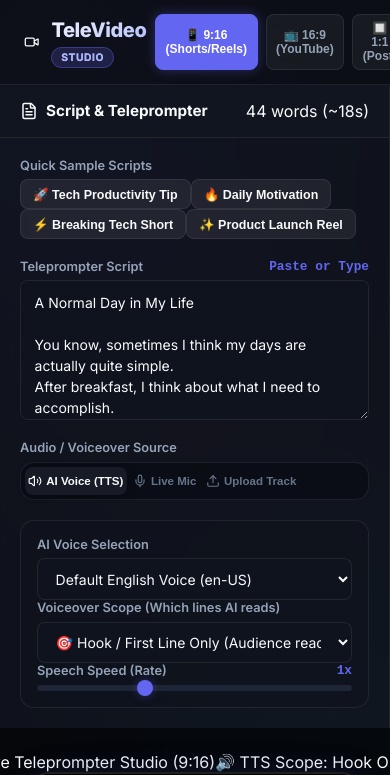
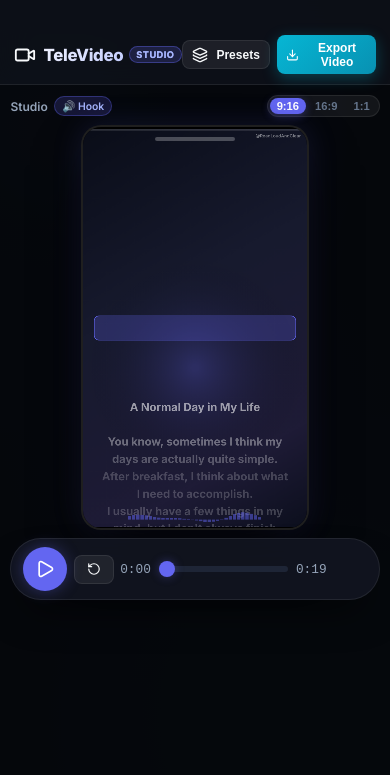
Before and after one commit to Dlipdevlpr/televideo-studio, a React (Vite) app: page / in a window 390 px wide. Shown: the top 775 px of the page. Built offline with nearby package versions, Linux system fonts and the light colour scheme; a web font is replaced by a local one.

Commit message:
feat(mobile): add mobile bottom tab navigation, camera notch safe-area insets, and responsive studio layout

```diff
--- a/src/App.jsx
+++ b/src/App.jsx
@@ -1,4 +1,5 @@
 import React, { useState } from 'react';
+import { FileText, PlaySquare, Sliders } from 'lucide-react';
 import Navbar from './components/Navbar';
 import ScriptEditor from './components/ScriptEditor';
 import CustomizerPanel from './components/CustomizerPanel';
@@ -14,6 +15,7 @@
 
   // Aspect Ratio & Layout State
   const [aspectRatio, setAspectRatio] = useState('9:16'); // '9:16' | '16:9' | '1:1'
+  const [mobileTab, setMobileTab] = useState('preview'); // 'script' | 'preview' | 'style'
 
   // Teleprompter & Styling State
   const [activePresetId, setActivePresetId] = useState('smooth-teleprompter');
@@ -111,6 +113,7 @@
       {/* Main Workspace Layout */}
       <main className="main-workspace">
         {/* Left Panel: Script & Audio Editor */}
+        <div className={`panel-wrapper panel-wrapper-script ${mobileTab === 'script' ? 'mobile-active' : ''}`}>
           <ScriptEditor
             scriptText={scriptText}
             setScriptText={setScriptText}
@@ -130,8 +133,10 @@
             selectedTtsLines={selectedTtsLines}
             setSelectedTtsLines={setSelectedTtsLines}
           />
+        </div>
 
         {/* Center Panel: Live Video Canvas Stage */}
+        <div className={`panel-wrapper panel-wrapper-preview ${mobileTab === 'preview' ? 'mobile-active' : ''}`}>
           <VideoCanvasPreview
             scriptText={scriptText}
             scrollMode={scrollMode}
@@ -150,6 +155,7 @@
             watermarkText={watermarkText}
             showWatermark={showWatermark}
             aspectRatio={aspectRatio}
+            setAspectRatio={setAspectRatio}
             audioMode={audioMode}
             selectedVoiceIndex={selectedVoiceIndex}
             speechRate={speechRate}
@@ -164,8 +170,10 @@
             ttsRangeMode={ttsRangeMode}
             selectedTtsLines={selectedTtsLines}
           />
+        </div>
 
         {/* Right Panel: Teleprompter Customizer */}
+        <div className={`panel-wrapper panel-wrapper-style ${mobileTab === 'style' ? 'mobile-active' : ''}`}>
           <CustomizerPanel
             scrollMode={scrollMode}
             setScrollMode={setScrollMode}
@@ -206,7 +214,35 @@
             boxBorderWidth={boxBorderWidth}
             setBoxBorderWidth={setBoxBorderWidth}
           />
+        </div>
       </main>
+
+      {/* Mobile Bottom Navigation */}
+      <nav className="mobile-bottom-nav">
+        <button
+          className={`mobile-nav-btn ${mobileTab === 'script' ? 'active' : ''}`}
+          onClick={() => setMobileTab('script')}
+        >
+          <FileText size={20} />
+          <span>Script</span>
+        </button>
+
+        <button
+          className={`mobile-nav-btn ${mobileTab === 'preview' ? 'active' : ''}`}
+          onClick={() => setMobileTab('preview')}
+        >
+          <PlaySquare size={20} />
+          <span>Studio</span>
+        </button>
+
+        <button
+          className={`mobile-nav-btn ${mobileTab === 'style' ? 'active' : ''}`}
+          onClick={() => setMobileTab('style')}
+        >
+          <Sliders size={20} />
+          <span>Style</span>
+        </button>
+      </nav>
 
       {/* Presets Modal */}
       <PresetsModal
--- a/src/components/Navbar.jsx
+++ b/src/components/Navbar.jsx
@@ -1,16 +1,16 @@
 import React from 'react';
-import { Video, Sparkles, Download, Layers } from 'lucide-react';
+import { Video, Download, Layers } from 'lucide-react';
 
 export default function Navbar({ onOpenPresets, onExport, isExporting, isRecording, aspectRatio, setAspectRatio }) {
   return (
     <header className="navbar">
       <div className="brand-logo">
-        <Video className="w-6 h-6 text-indigo-400" size={24} />
-        <span>TeleVideo <span className="brand-badge">Studio</span></span>
+        <Video className="brand-icon" size={22} />
+        <span className="brand-title">TeleVideo <span className="brand-badge">Studio</span></span>
       </div>
 
-      {/* Aspect Ratio Selector Pills */}
-      <div className="aspect-pills hidden md:flex">
+      {/* Aspect Ratio Selector Pills - Desktop only */}
+      <div className="aspect-pills desktop-only">
         <button
           className={`aspect-pill ${aspectRatio === '9:16' ? 'active' : ''}`}
           onClick={() => setAspectRatio('9:16')}
@@ -32,18 +32,19 @@
       </div>
 
       <div className="nav-actions">
-        <button className="btn btn-secondary btn-sm" onClick={onOpenPresets}>
+        <button className="btn btn-secondary btn-sm nav-btn" onClick={onOpenPresets} title="Presets">
           <Layers size={16} />
-          <span>Presets</span>
+          <span className="btn-text">Presets</span>
         </button>
 
         <button
-          className="btn btn-accent btn-sm"
+          className="btn btn-accent btn-sm nav-btn export-btn"
           onClick={onExport}
           disabled={isExporting || isRecording}
+          title="Export Video"
         >
           <Download size={16} />
-          <span>{isExporting ? 'Exporting Video...' : 'Export Video'}</span>
+          <span className="btn-text">{isExporting ? 'Exporting...' : 'Export Video'}</span>
         </button>
       </div>
     </header>
--- a/src/components/VideoCanvasPreview.jsx
+++ b/src/components/VideoCanvasPreview.jsx
@@ -23,6 +23,7 @@
   watermarkText,
   showWatermark,
   aspectRatio,
+  setAspectRatio,
   audioMode,
   selectedVoiceIndex,
   speechRate,
@@ -336,26 +337,54 @@
   return (
     <div className="canvas-stage flex-1">
       <div className="phone-mockup-wrapper">
-        <div className="flex items-center gap-2 mb-2">
+        <div className="preview-stage-header">
           {isRecordingVideo ? (
             <div className="recording-indicator">
               <span className="pulse-dot"></span>
               <span>RECORDING REEL... ({exportPercent}%)</span>
             </div>
           ) : (
-            <span className="text-xs text-gray-400 font-medium flex items-center gap-1.5">
-              <span>Live Teleprompter Studio ({aspectRatio})</span>
+            <div className="preview-meta-row">
+              <span className="preview-status-tag">
+                <span>Studio</span>
                 {audioMode === 'tts' && ttsRangeMode !== 'full' && (
-                <span className="text-[10px] bg-indigo-500/20 text-indigo-300 px-2 py-0.5 rounded-full border border-indigo-500/40">
-                  🔊 TTS Scope: {ttsRangeMode === 'first-line' ? 'Hook Only' : ttsRangeMode === 'first-two' ? 'First 2 Lines' : 'Selective Lines'}
+                  <span className="meta-badge tts-badge">
+                    🔊 {ttsRangeMode === 'first-line' ? 'Hook' : 'Selective'}
                   </span>
                 )}
                 {audioMode === 'upload' && customAudioFile && (
-                <span className="text-[10px] bg-emerald-500/20 text-emerald-300 px-2 py-0.5 rounded-full border border-emerald-500/40">
-                  🎵 Custom Voiceover Audio Attached
+                  <span className="meta-badge audio-badge">
+                    🎵 Audio
                   </span>
                 )}
               </span>
+
+              {setAspectRatio && (
+                <div className="preview-aspect-switcher">
+                  <button
+                    className={`aspect-mini-btn ${aspectRatio === '9:16' ? 'active' : ''}`}
+                    onClick={() => setAspectRatio('9:16')}
+                    title="9:16 Shorts/Reels"
+                  >
+                    9:16
+                  </button>
+                  <button
+                    className={`aspect-mini-btn ${aspectRatio === '16:9' ? 'active' : ''}`}
+                    onClick={() => setAspectRatio('16:9')}
+                    title="16:9 Landscape"
+                  >
+                    16:9
+                  </button>
+                  <button
+                    className={`aspect-mini-btn ${aspectRatio === '1:1' ? 'active' : ''}`}
+                    onClick={() => setAspectRatio('1:1')}
+                    title="1:1 Square"
+                  >
+                    1:1
+                  </button>
+                </div>
+              )}
+            </div>
           )}
         </div>
 
@@ -363,7 +392,7 @@
           className="canvas-container"
           style={{
             aspectRatio: aspectRatio === '9:16' ? '9/16' : aspectRatio === '16:9' ? '16/9' : '1/1',
-            maxHeight: aspectRatio === '16:9' ? '50vh' : '70vh'
+            maxHeight: aspectRatio === '16:9' ? '45vh' : '62vh'
           }}
         >
           <canvas
@@ -379,7 +408,7 @@
             {isPlaying ? <Pause size={20} /> : <Play size={20} className="ml-0.5" />}
           </button>
 
-          <button className="btn btn-secondary btn-sm" onClick={handleRestart} title="Restart">
+          <button className="btn btn-secondary btn-sm restart-btn" onClick={handleRestart} title="Restart">
             <RotateCcw size={14} />
           </button>
 
@@ -398,12 +427,12 @@
           </div>
 
           <button
-            className="btn btn-accent btn-sm ml-2 hidden sm:flex"
+            className="btn btn-accent btn-sm control-export-btn"
             onClick={handleExportVideo}
             disabled={isExporting || isRecordingVideo}
           >
             <Download size={14} />
-            <span>{isExporting ? `Exporting (${exportPercent}%)...` : 'Export'}</span>
+            <span className="btn-text">{isExporting ? `${exportPercent}%` : 'Export'}</span>
           </button>
         </div>
       </div>
--- a/src/index.css
+++ b/src/index.css
@@ -1,5 +1,9 @@
 /* TeleVideo Studio - Comprehensive Design System */
 :root {
+  --sat: env(safe-area-inset-top, 0px);
+  --sab: env(safe-area-inset-bottom, 0px);
+  --sal: env(safe-area-inset-left, 0px);
+  --sar: env(safe-area-inset-right, 0px);
   --bg-dark: #090b10;
   --bg-card: rgba(18, 22, 33, 0.75);
   --bg-card-hover: rgba(28, 34, 50, 0.85);
@@ -84,8 +88,8 @@
   display: flex;
   align-items: center;
   justify-content: space-between;
-  padding: 0.85rem 1.5rem;
-  background: rgba(13, 16, 24, 0.85);
+  padding: calc(0.85rem + var(--sat)) 1.5rem 0.85rem 1.5rem;
+  background: rgba(13, 16, 24, 0.95);
   backdrop-filter: var(--backdrop-blur);
   border-bottom: 1px solid var(--border-subtle);
   z-index: 50;
@@ -131,22 +135,24 @@
   overflow: hidden;
 }
 
-@media (max-width: 1280px) {
+.panel-wrapper {
+  height: 100%;
+  display: flex;
+  flex-direction: column;
+  overflow: hidden;
+}
+
+.panel-wrapper-preview {
+  flex: 1;
+}
+
+.mobile-bottom-nav {
+  display: none !important;
+}
+
+@media (max-width: 1280px) and (min-width: 769px) {
   .main-workspace {
     grid-template-columns: 340px 1fr 320px;
-  }
-}
-
-@media (max-width: 1024px) {
-  .main-workspace {
-    grid-template-columns: 1fr;
-    overflow-y: auto;
-    height: auto;
-  }
-  .app-container {
-    height: auto;
-    max-height: none;
-    overflow: auto;
   }
 }
 
@@ -655,3 +661,228 @@
   0%, 100% { height: 4px; }
   50% { height: 18px; }
 }
+
+/* Stage Header & Aspect Switcher Controls */
+.preview-stage-header {
+  width: 100%;
+  margin-bottom: 0.5rem;
+}
+
+.preview-meta-row {
+  display: flex;
+  align-items: center;
+  justify-content: space-between;
+  width: 100%;
+  gap: 0.5rem;
+}
+
+.preview-status-tag {
+  display: flex;
+  align-items: center;
+  gap: 0.4rem;
+  font-size: 0.75rem;
+  font-weight: 600;
+  color: var(--text-secondary);
+}
+
+.meta-badge {
+  font-size: 0.65rem;
+  padding: 0.15rem 0.45rem;
+  border-radius: var(--radius-full);
+  font-weight: 600;
+}
+
+.tts-badge {
+  background: rgba(99, 102, 241, 0.18);
+  color: #a5b4fc;
+  border: 1px solid rgba(99, 102, 241, 0.35);
+}
+
+.audio-badge {
+  background: rgba(16, 185, 129, 0.18);
+  color: #6ee7b7;
+  border: 1px solid rgba(16, 185, 129, 0.35);
+}
+
+.preview-aspect-switcher {
+  display: flex;
+  align-items: center;
+  background: rgba(255, 255, 255, 0.06);
+  border: 1px solid var(--border-subtle);
+  border-radius: var(--radius-full);
+  padding: 2px;
+  gap: 2px;
+}
+
+.aspect-mini-btn {
+  background: transparent;
+  border: none;
+  color: var(--text-muted);
+  font-size: 0.7rem;
+  font-weight: 700;
+  padding: 2px 7px;
+  border-radius: var(--radius-full);
+  cursor: pointer;
+  transition: all 0.2s ease;
+}
+
+.aspect-mini-btn.active {
+  background: var(--primary);
+  color: white;
+  box-shadow: 0 2px 8px var(--primary-glow);
+}
+
+/* Mobile & Tablet Specific Styles */
+@media (max-width: 768px) {
+  .desktop-only {
+    display: none !important;
+  }
+
+  /* Status Bar & Notch Clearance */
+  .navbar {
+    padding-top: max(var(--sat), 2.2rem) !important;
+    padding-bottom: 0.6rem !important;
+    padding-left: 0.85rem !important;
+    padding-right: 0.85rem !important;
+  }
+
+  .brand-logo {
+    font-size: 1.05rem;
+    gap: 0.5rem;
+  }
+
+  .brand-title {
+    display: flex;
+    align-items: center;
+    gap: 0.35rem;
+  }
+
+  .brand-badge {
+    font-size: 0.58rem;
+    padding: 0.12rem 0.4rem;
+  }
+
+  .nav-actions {
+    gap: 0.4rem;
+  }
+
+  .nav-actions .btn {
+    padding: 0.35rem 0.6rem;
+    font-size: 0.75rem;
+  }
+
+  .app-container {
+    height: 100vh;
+    height: 100dvh;
+    max-height: 100dvh;
+    overflow: hidden;
+    display: flex;
+    flex-direction: column;
+  }
+
+  .main-workspace {
+    display: flex;
+    flex-direction: column;
+    flex: 1;
+    overflow: hidden;
+    position: relative;
+    padding-bottom: calc(56px + var(--sab));
+  }
+
+  .panel-wrapper {
+    display: none;
+    flex: 1;
+    height: 100%;
+    overflow-y: auto;
+    -webkit-overflow-scrolling: touch;
+  }
+
+  .panel-wrapper.mobile-active {
+    display: flex !important;
+    flex-direction: column;
+    height: 100%;
+    width: 100%;
+  }
+
+  .panel-wrapper .panel {
+    border: none;
+    height: 100%;
+    min-height: 100%;
+    border-radius: 0;
+  }
+
+  .panel-wrapper-preview .canvas-stage {
+    height: 100%;
+    padding: 0.65rem;
+    justify-content: flex-start;
+  }
+
+  .phone-mockup-wrapper {
+    width: 100%;
+    max-height: 100%;
+  }
+
+  .canvas-container {
+    max-height: 48vh !important;
+    max-width: 88vw !important;
+  }
+
+  .control-bar {
+    width: 100%;
+    max-width: 100%;
+    padding: 0.5rem 0.75rem;
+    gap: 0.4rem;
+    margin-top: 0.5rem;
+  }
+
+  .control-export-btn {
+    display: none !important;
+  }
+
+  .seek-slider {
+    flex: 1;
+    width: auto;
+  }
+
+  /* Mobile Bottom Navigation Bar */
+  .mobile-bottom-nav {
+    position: fixed;
+    bottom: 0;
+    left: 0;
+    right: 0;
+    height: calc(56px + var(--sab));
+    padding-bottom: var(--sab);
+    background: rgba(13, 16, 24, 0.95);
+    backdrop-filter: blur(20px);
+    border-top: 1px solid var(--border-subtle);
+    display: flex !important;
+    align-items: center;
+    justify-content: space-around;
+    z-index: 100;
+  }
+
+  .mobile-nav-btn {
+    display: flex;
+    flex-direction: column;
+    align-items: center;
+    justify-content: center;
+    gap: 2px;
+    background: transparent;
+    border: none;
+    color: var(--text-muted);
+    font-size: 0.72rem;
+    font-weight: 600;
+    padding: 6px 20px;
+    cursor: pointer;
+    transition: all 0.2s ease;
+  }
+
+  .mobile-nav-btn.active {
+    color: #a5b4fc;
+  }
+
+  .mobile-nav-btn.active svg {
+    color: #6366f1;
+    transform: scale(1.15);
+  }
+}
```
Lines whose indentation alone changed are shown as unchanged.
